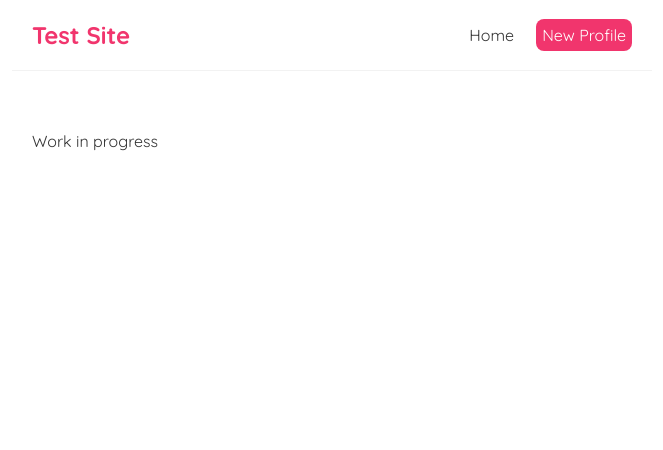
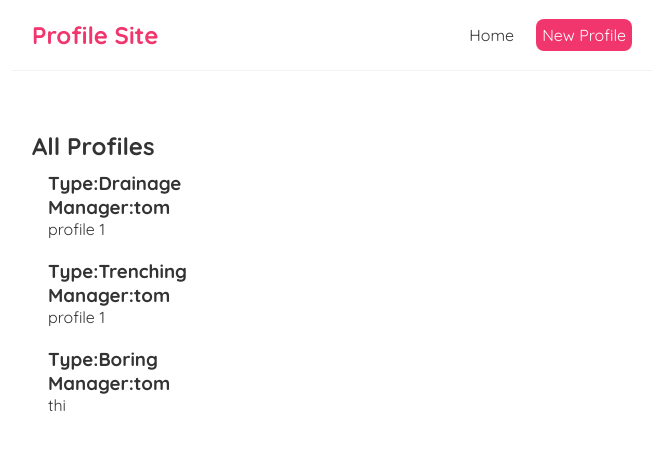
Before and after one commit to hursting/ProfileUI, a React (Create React App) app: page / in a window 1280 px wide. Shown: the top 450 px of the page, without its empty margins (308-971 px from the left). Built offline with nearby package versions, Linux system fonts and the light colour scheme.

Commit message:
Add profile list

```diff
--- a/src/Home.js
+++ b/src/Home.js
@@ -1,12 +1,18 @@
+import ProfileList from 'components/ProfileList';
+import { useEffect, useState } from 'react';
+
 const Home = () => {
-    // const { error, isPending, data: blogs } = useFetch('http://localhost:8000/blogs')
-
+  const [profiles, setProfiles] = useState([
+    { id: 1, worktype: "Drainage", body: "profile 1",manager:"tom" },
+    { id: 2, worktype: "Trenching", body: "profile 1",manager:"tom" },
+    { id: 3, worktype: "Boring", body: "thi", manager:"tom" },
+  ])
+  useEffect(() => {
+    console.log('Home has been refreshed');
+  })
     return (
       <div className="home">
-Work in progress
-        {/* { error && <div>{ error }</div> }
-        { isPending && <div>Loading...</div> } */}
-        {/* { blogs && <BlogList blogs={blogs} /> } */}
+        <ProfileList profiles={profiles} title="All Profiles" />
       </div>
     );
   }
--- a/src/components/NavBar.js
+++ b/src/components/NavBar.js
@@ -3,7 +3,7 @@ import { Link } from "react-router-dom";
 const Navbar = () => {
   return (
     <nav className="navbar">
-      <h1>Test Site</h1>
+      <h1>Profile Site</h1>
       <div className="links">
         <Link to="/">Home</Link>
         <Link to="/create" style={{
--- /dev/null
+++ b/src/components/ProfileList.js
@@ -0,0 +1,18 @@
+import React from 'react';
+
+const ProfileList = ({ profiles, title }) => {
+
+    return (
+       <div className="profile-list">
+      <h2>{ title }</h2>
+      {profiles.map(profile => (
+        <div className="profile-preview" key={profile.id} >
+          <h3>Type:{profile.worktype}</h3>
+          <h3>Manager:{profile.manager}</h3>
+          <p>{ profile.body }</p>
+        </div>
+      ))}
+    </div>
+    );
+}
+export default ProfileList
--- a/src/index.css
+++ b/src/index.css
@@ -44,3 +44,21 @@
   margin-bottom: 0;
   list-style: none;
 }
+
+profile-preview h3 {
+  font-family: fantasy;
+  font-size: smaller;
+  margin-bottom: 8px;
+}
+
+profile-preview p {
+  padding-top: 2px;
+}
+
+.profile-preview:hover {
+  box-shadow: 1px 3px 5px rgba(0, 0, 0, 0.1);
+}
+
+.profile-preview {
+  padding: 10px 16px;
+}
```
